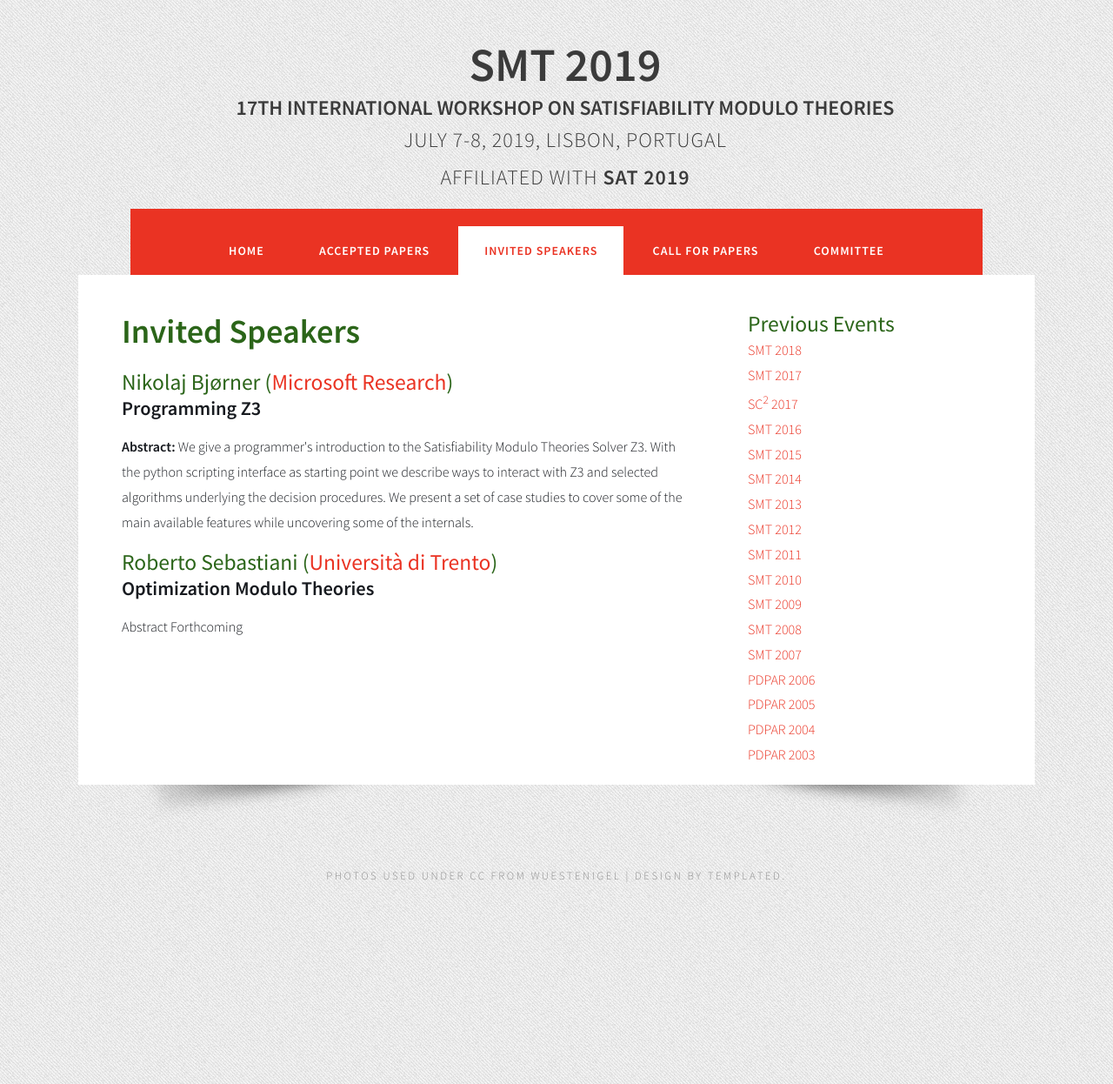
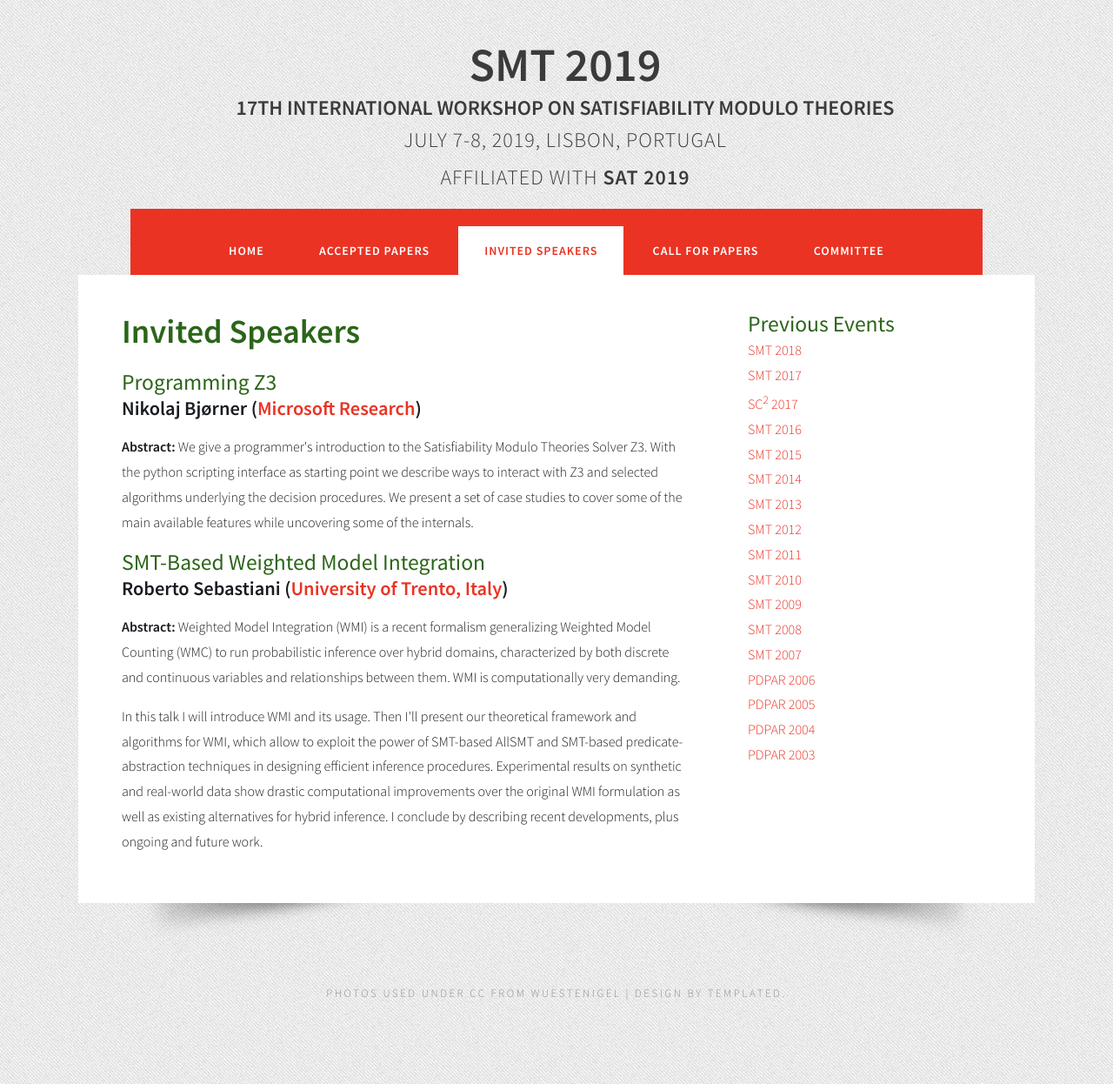
Before and after one commit to smt2019/smt2019.github.io, a Jekyll site: the page built from invited.html, in a window 1280 px wide. Shown: the whole page at 87% size. Built offline with Jekyll 4.4.1, drawn with Linux system fonts in a browser that asks for light colours.

Commit message:
Add Roberto talk

```diff
--- a/invited.html
+++ b/invited.html
@@ -4,10 +4,8 @@ layout: layout
 
 <h2 class="title">Invited Speakers</h2>
 
-<h3>Nikolaj Bj&oslash;rner (<a href="https://www.microsoft.com/en-us/research/people/nbjorner/">Microsoft Research</a>)</h3>
-
-<div style="font-size: 1.4em; font-weight: bold;">Programming Z3</div>
-
+<h3>Programming Z3</h3>
+<div style="font-size: 1.4em; font-weight: bold;">Nikolaj Bj&oslash;rner (<a href="https://www.microsoft.com/en-us/research/people/nbjorner/">Microsoft Research</a>)</div>
 <p>
 <b>Abstract:</b> We give a programmer's introduction to the
 Satisfiability Modulo Theories Solver Z3. With the python scripting
@@ -17,33 +15,23 @@ set of case studies to cover some of the main available features while
 uncovering some of the internals.
 </p>
 
-<!--
+<h3>SMT-Based Weighted Model Integration</h3>
+<div style="font-size: 1.4em; font-weight: bold;">Roberto Sebastiani (<a href="http://disi.unitn.it/rseba/">University of Trento, Italy</a>)</div>
 <p>
-<b>Bio:</b> Nikolaj Bjorner is a Principal Researcher at Microsoft
-  Research, Redmond, working in the area of Automated Theorem Proving
-  and Software Engineering. His work includes the state-of-the art
-  theorem prover Z3, which is used as a foundation of several software
-  engineering tools. It also includes verifying networks at hyperscale
-  in the Azure cloud infrastructure. Z3 received the 2015 ACM SIGPLAN
-  Software System award and most influential tool paper in the first
-  20 years of TACAS in 2014, and test of time award at ETAPS
-  2018. Previously, he developed the DFSR, Distributed File System -
-  Replication, and Remote Differential Compression protocols, RDC,
-  part of Windows Server since 2005 and before that worked on
-  distributed file sharing systems at a startup, and program synthesis
-  and transformation systems at the Kestrel Institute. He received his
-  Master’s and Ph.D. degrees in computer science from Stanford
-  University, and spent the first few years of university at DTU and
-  DIKU.
+  <b>Abstract:</b> Weighted Model Integration (WMI) is a recent
+  formalism generalizing Weighted Model Counting (WMC) to run
+  probabilistic inference over hybrid domains, characterized by both
+  discrete and continuous variables and relationships between
+  them. WMI is computationally very demanding.
 </p>
--->
-
-<h3>Roberto Sebastiani (<a href="http://disi.unitn.it/rseba/">Università di Trento</a>) </h3>
-
-<div style="font-size: 1.4em; font-weight: bold;">Optimization Modulo Theories</div>
-
-
 
 <p>
-Abstract Forthcoming
+In this talk I will introduce WMI and its usage. Then I'll present our
+theoretical framework and algorithms for WMI, which allow to exploit
+the power of SMT-based AllSMT and SMT-based predicate-abstraction
+techniques in designing efficient inference procedures. Experimental
+results on synthetic and real-world data show drastic computational
+improvements over the original WMI formulation as well as existing
+alternatives for hybrid inference. I conclude by describing recent
+developments, plus ongoing and future work.
 </p>
```
